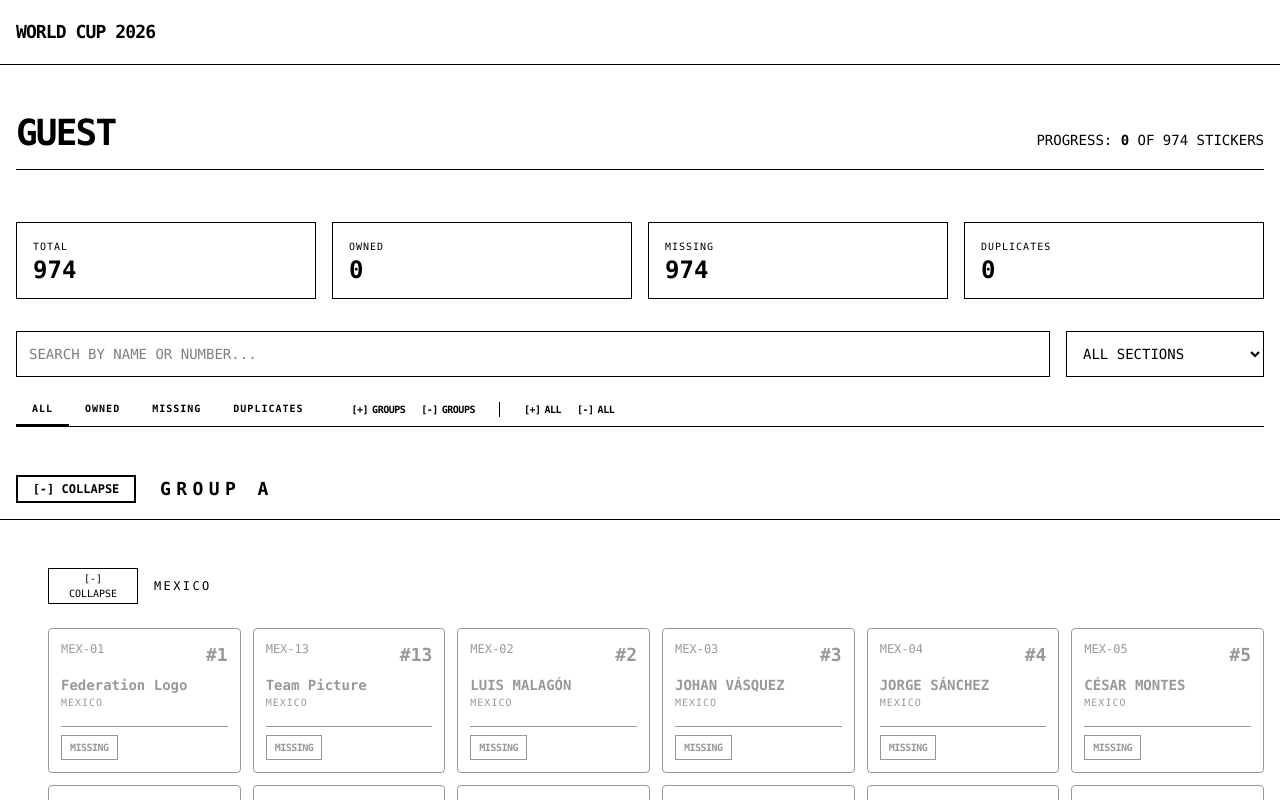
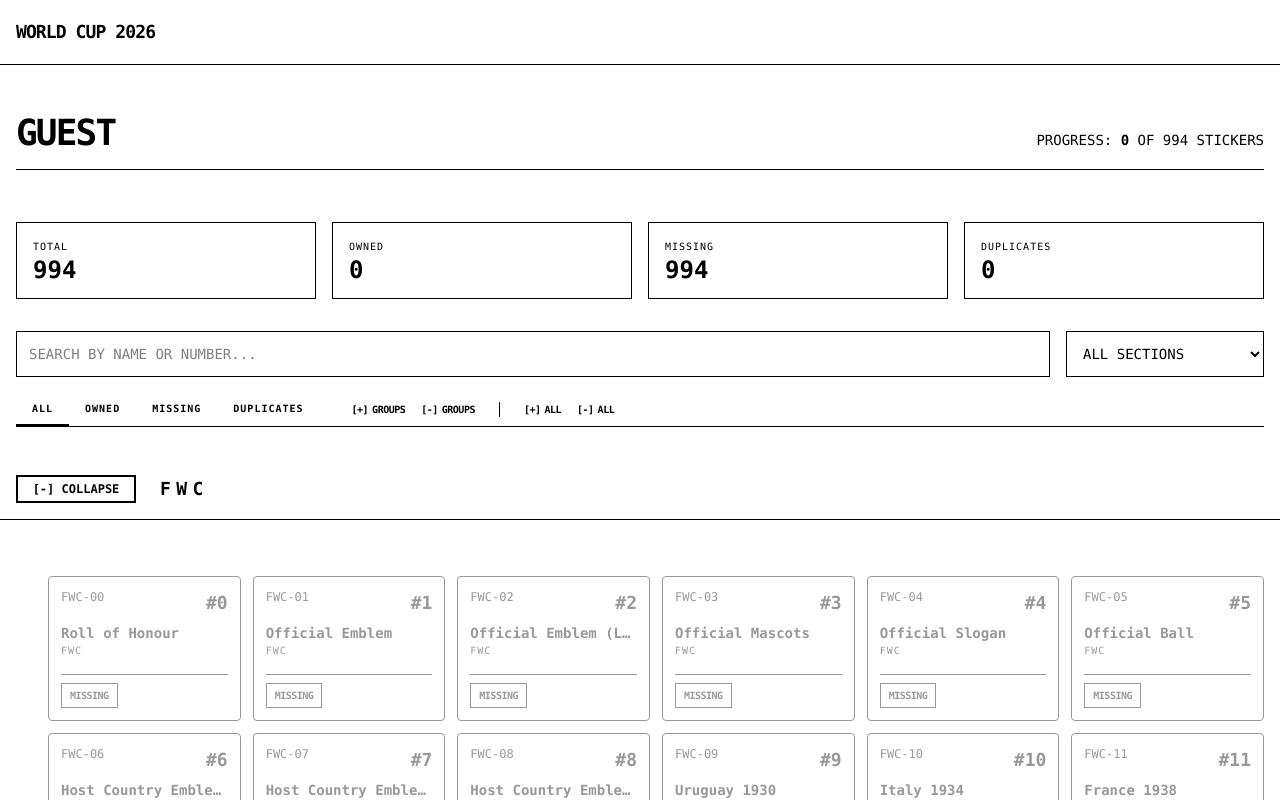
Before and after one commit to Leopohf/2026-album-track-front, an Angular app: page /album in a window 1280 px wide. Shown: the top 800 px of the page. Built offline with nearby package versions, Linux system fonts and the light colour scheme.

Commit message:
adding all not teams stickers

```diff
--- a/src/app/components/sticker-grid/StickerGridReact.tsx
+++ b/src/app/components/sticker-grid/StickerGridReact.tsx
@@ -37,8 +37,10 @@
 
     const result: TournamentGroup[] = [];
 
-    // Sort Groups (A, B, C...) ensuring "Coca-Cola" is at the end
+    // Sort Groups (A, B, C...) ensuring "FWC" is at the start and "Coca-Cola" is at the end
     const sortedGroupKeys = Array.from(tournamentGroupsMap.keys()).sort((a, b) => {
+      if (a === 'FWC') return -1;
+      if (b === 'FWC') return 1;
       if (a === 'Coca-Cola') return 1;
       if (b === 'Coca-Cola') return -1;
       return a.localeCompare(b);
@@ -50,12 +52,17 @@
 
       // Teams within a group are already grouped by section
       Array.from(teamsMap.entries()).forEach(([teamName, teamStickers]) => {
-        // Sort stickers within each team: #1 first, #13 second, others numerical
+        const isSpecialGroup = groupName === 'FWC' || groupName === 'Coca-Cola';
+
+        // Sort stickers within each team
         teamStickers.sort((a, b) => {
-          if (a.number === 1) return -1;
-          if (b.number === 1) return 1;
-          if (a.number === 13) return -1;
-          if (b.number === 13) return 1;
+          if (!isSpecialGroup) {
+            // Special sort for teams: #1 first, #13 second, others numerical
+            if (a.number === 1) return -1;
+            if (b.number === 1) return 1;
+            if (a.number === 13) return -1;
+            if (b.number === 13) return 1;
+          }
           return a.number - b.number;
         });
 
--- /dev/null
+++ b/src/app/data/sections/fwc.data.ts
@@ -0,0 +1,204 @@
+import { Sticker } from '../../models/sticker.model';
+
+export const FWC_DATA: Sticker[] = [
+  {
+    id: 'FWC-00',
+    number: 0,
+    name: 'Roll of Honour',
+    section: 'FWC',
+    group: 'FWC',
+    type: 'intro',
+    owned: false,
+    duplicates: 0,
+  },
+  {
+    id: 'FWC-01',
+    number: 1,
+    name: 'Official Emblem',
+    section: 'FWC',
+    group: 'FWC',
+    type: 'intro',
+    owned: false,
+    duplicates: 0,
+  },
+  {
+    id: 'FWC-02',
+    number: 2,
+    name: 'Official Emblem (Large)',
+    section: 'FWC',
+    group: 'FWC',
+    type: 'intro',
+    owned: false,
+    duplicates: 0,
+  },
+  {
+    id: 'FWC-03',
+    number: 3,
+    name: 'Official Mascots',
+    section: 'FWC',
+    group: 'FWC',
+    type: 'intro',
+    owned: false,
+    duplicates: 0,
+  },
+  {
+    id: 'FWC-04',
+    number: 4,
+    name: 'Official Slogan',
+    section: 'FWC',
+    group: 'FWC',
+    type: 'intro',
+    owned: false,
+    duplicates: 0,
+  },
+  {
+    id: 'FWC-05',
+    number: 5,
+    name: 'Official Ball',
+    section: 'FWC',
+    group: 'FWC',
+    type: 'intro',
+    owned: false,
+    duplicates: 0,
+  },
+  {
+    id: 'FWC-06',
+    number: 6,
+    name: 'Host Country Emblem - Canada',
+    section: 'FWC',
+    group: 'FWC',
+    type: 'intro',
+    owned: false,
+    duplicates: 0,
+  },
+  {
+    id: 'FWC-07',
+    number: 7,
+    name: 'Host Country Emblem - Mexico',
+    section: 'FWC',
+    group: 'FWC',
+    type: 'intro',
+    owned: false,
+    duplicates: 0,
+  },
+  {
+    id: 'FWC-08',
+    number: 8,
+    name: 'Host Country Emblem - USA',
+    section: 'FWC',
+    group: 'FWC',
+    type: 'intro',
+    owned: false,
+    duplicates: 0,
+  },
+  {
+    id: 'FWC-09',
+    number: 9,
+    name: 'Uruguay 1930',
+    section: 'FWC',
+    group: 'FWC',
+    type: 'intro',
+    owned: false,
+    duplicates: 0,
+  },
+  {
+    id: 'FWC-10',
+    number: 10,
+    name: 'Italy 1934',
+    section: 'FWC',
+    group: 'FWC',
+    type: 'intro',
+    owned: false,
+    duplicates: 0,
+  },
+  {
+    id: 'FWC-11',
+    number: 11,
+    name: 'France 1938',
+    section: 'FWC',
+    group: 'FWC',
+    type: 'intro',
+    owned: false,
+    duplicates: 0,
+  },
+  {
+    id: 'FWC-12',
+    number: 12,
+    name: 'Brazil 1950',
+    section: 'FWC',
+    group: 'FWC',
+    type: 'intro',
+    owned: false,
+    duplicates: 0,
+  },
+  {
+    id: 'FWC-13',
+    number: 13,
+    name: 'Switzerland 1954',
+    section: 'FWC',
+    group: 'FWC',
+    type: 'intro',
+    owned: false,
+    duplicates: 0,
+  },
+  {
+    id: 'FWC-14',
+    number: 14,
+    name: 'Sweden 1958',
+    section: 'FWC',
+    group: 'FWC',
+    type: 'intro',
+    owned: false,
+    duplicates: 0,
+  },
+  {
+    id: 'FWC-15',
+    number: 15,
+    name: 'Chile 1962',
+    section: 'FWC',
+    group: 'FWC',
+    type: 'intro',
+    owned: false,
+    duplicates: 0,
+  },
+  {
+    id: 'FWC-16',
+    number: 16,
+    name: 'England 1966',
+    section: 'FWC',
+    group: 'FWC',
+    type: 'intro',
+    owned: false,
+    duplicates: 0,
+  },
+  {
+    id: 'FWC-17',
+    number: 17,
+    name: 'Mexico 1970',
+    section: 'FWC',
+    group: 'FWC',
+    type: 'intro',
+    owned: false,
+    duplicates: 0,
+  },
+  {
+    id: 'FWC-18',
+    number: 18,
+    name: 'Germany 1974',
+    section: 'FWC',
+    group: 'FWC',
+    type: 'intro',
+    owned: false,
+    duplicates: 0,
+  },
+  {
+    id: 'FWC-19',
+    number: 19,
+    name: 'Argentina 1978',
+    section: 'FWC',
+    group: 'FWC',
+    type: 'intro',
+    owned: false,
+    duplicates: 0,
+  },
+];
--- a/src/app/data/stickers.data.ts
+++ b/src/app/data/stickers.data.ts
@@ -1,4 +1,7 @@
 import { Sticker } from '../models/sticker.model';
+
+// Specials
+import { FWC_DATA } from './sections/fwc.data';
 
 // Group A
 import { MEXICO_DATA } from './sections/mexico.data';
@@ -74,6 +77,8 @@
 import { COCA_COLA_DATA } from './sections/coca-cola.data';
 
 export const STICKERS_DATA: Sticker[] = [
+  // Specials
+  ...FWC_DATA,
   // Group A
   ...MEXICO_DATA,
   ...SOUTH_AFRICA_DATA,
```
